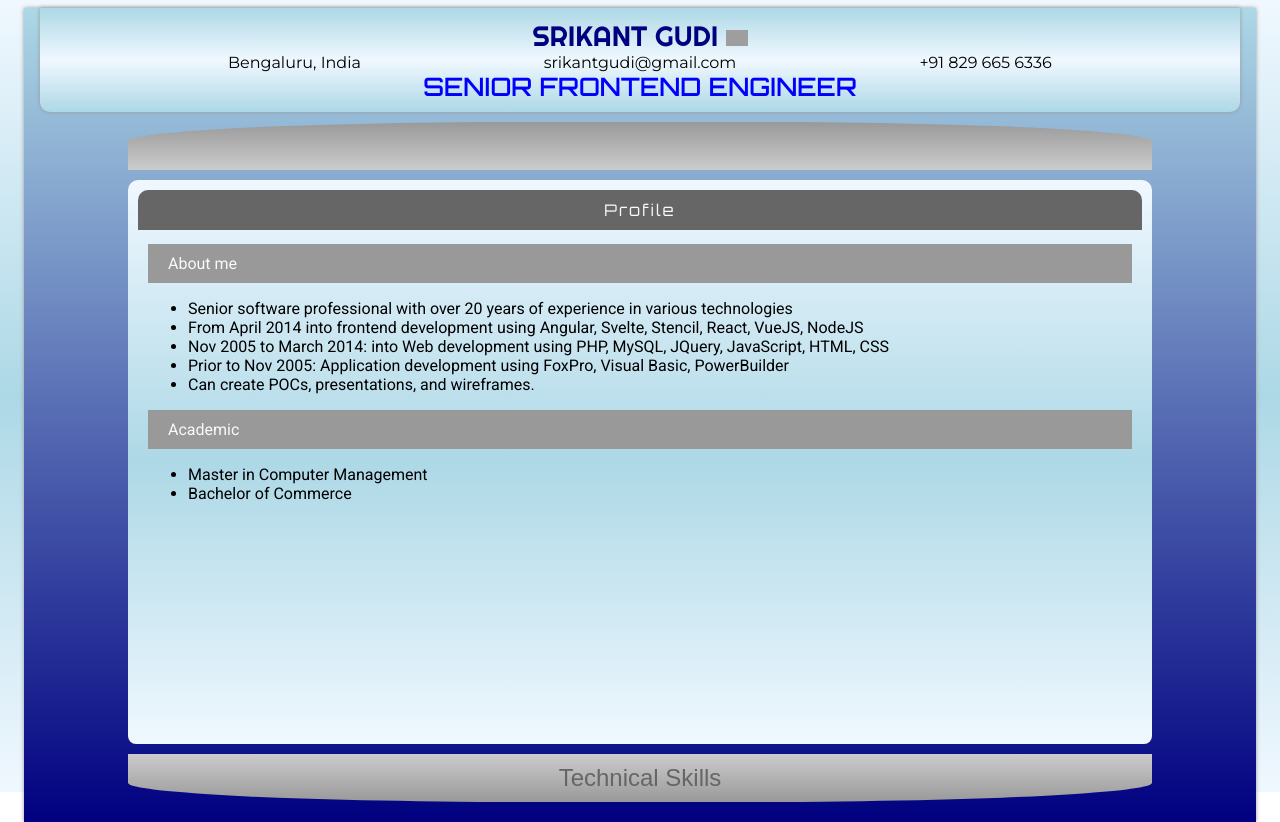
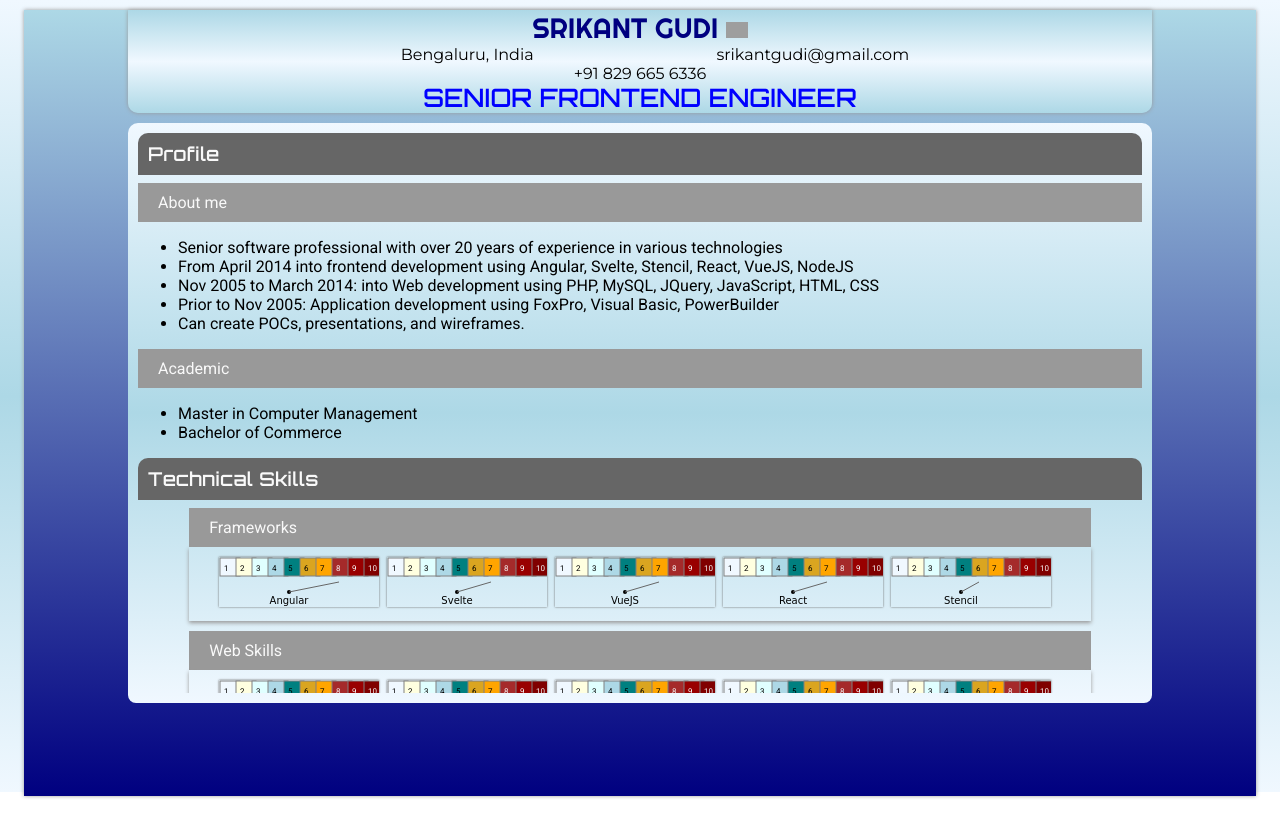
Before and after one commit to srikantgudi/srikantgudi.github.io, a Svelte app: page / in a window 1280 px wide. After the commit the page ends 800 px from the top, so only its background shows below. Built offline with nearby package versions, Linux system fonts and the light colour scheme; grey boxes are pictures that could not be loaded.

Commit message:
Changed layout and styles.

```diff
--- a/public/global.css
+++ b/public/global.css
@@ -1,11 +1,14 @@
 .sectiontitle {
     border-radius: 4px;
     font-family: Orbitron;
+    font-size: 18px;
+    font-weight: 600;;
     padding: 10px;
     border-radius: 10px 10px 0 0;
-    letter-spacing: 2px;
+    letter-spacing: 1px;
     background-color: #666666;
     color: #f9f9f9;
+    margin-bottom: 8px;
 }
 .sectionsubtitle {
     background-color: #999999;
--- a/src/App.svelte
+++ b/src/App.svelte
@@ -31,25 +31,24 @@
 </script>
 
 <div id="app">
-  <Topnav />
-
   <div class="container">
-    <button disabled={tabIdx === 0} class="navbtn" on:click={() => goTab(-1)}>{prevTab}</button>
+    <Topnav />
     <div class="content">
-      <div class="sectiontitle center">{curTab.tab}</div>
       <div class="content-body">
-        <svelte:component this={tabs[tabIdx].comp} />
+        <Profile />
+        <Skills />
+        <WorkHistory />
+        <Academic />
       </div>
     </div>
-    <button disabled={tabIdx === ntabs-1} class="navbtn next" on:click={() => goTab(1)}>{nextTab}</button>
-    </div>
+  </div>
 </div>
 
 <style>
   :root {
     background: linear-gradient(aliceblue, lightblue, aliceblue) no-repeat;
     height: 99%;
-    overflow: hidden;
+    overflow-y: hidden;
   }
   #app {
     font-family: Roboto;
@@ -70,45 +69,20 @@
   }
   .content {
     box-sizing: border-box;
-    width: 80vw;
     height: 70;
     overflow: hidden;
     margin: 0 auto;
     display: flex;
     flex-flow: column;
     gap: 4px;
-    padding: 10px;
     background: linear-gradient(aliceblue,lightblue,aliceblue);
     border-radius: 10px 10px 8px 8px;
   }
   .content-body {
     box-sizing: border-box;
-    height: 60vh;
+    height: 70vh;
     margin: 10px;
     overflow-y: auto;
-  }
-  .center {
-    text-align: center;
-    justify-content: center;
-  }
-  .navbtn {
-    border-radius: 40% 40% 0 0;
-    height: 2em;
-    width: 100%;
-    cursor: pointer;
-    margin: 0 auto;
-    position: relative;
-    border: none;
-    font-size: 24px;
-    background: linear-gradient(#999999, #cccccc);
-    color: #666666;
-  }
-  .navbtn.next {
-    border-radius: 0 0 40% 40%;
-    background: linear-gradient(#cccccc,#999999);
-  }
-  .navbtn:disabled {
-    cursor: not-allowed;
   }
   @media screen and (max-width: 719px) {
     .content {
--- a/src/Profile.svelte
+++ b/src/Profile.svelte
@@ -3,6 +3,7 @@
   import Panel from './Panel.svelte';
 </script>
 <div class="panel">
+  <div class="sectiontitle">Profile</div>
   <div class="sectionsubtitle">About me</div>
   <ul>
     <li>
--- a/src/Skills.svelte
+++ b/src/Skills.svelte
@@ -50,6 +50,7 @@
   }
 </style>
 
+<div class="sectiontitle">Technical Skills</div>
 <div style="padding: 0 4vw;">
   {#each skills as skill}
     <div>
--- a/src/Topnav.svelte
+++ b/src/Topnav.svelte
@@ -19,8 +19,7 @@
   .topnav {
     box-shadow: 0 0 4px #999;
     min-height: 4em;
-    margin: 0 1em;
-    padding: 10px;
+    min-width: 100%;
     background: linear-gradient(lightblue, aliceblue, lightblue);
     border-radius: 0 0 10px 10px;
     display: flex;
--- a/src/WorkHistory.svelte
+++ b/src/WorkHistory.svelte
@@ -118,6 +118,7 @@
   }
 </style>
 
+<div class="sectiontitle">Work History</div>
 <div>
   {#each expList as exp, idx}
     <div class="sectionsubtitle">
```
